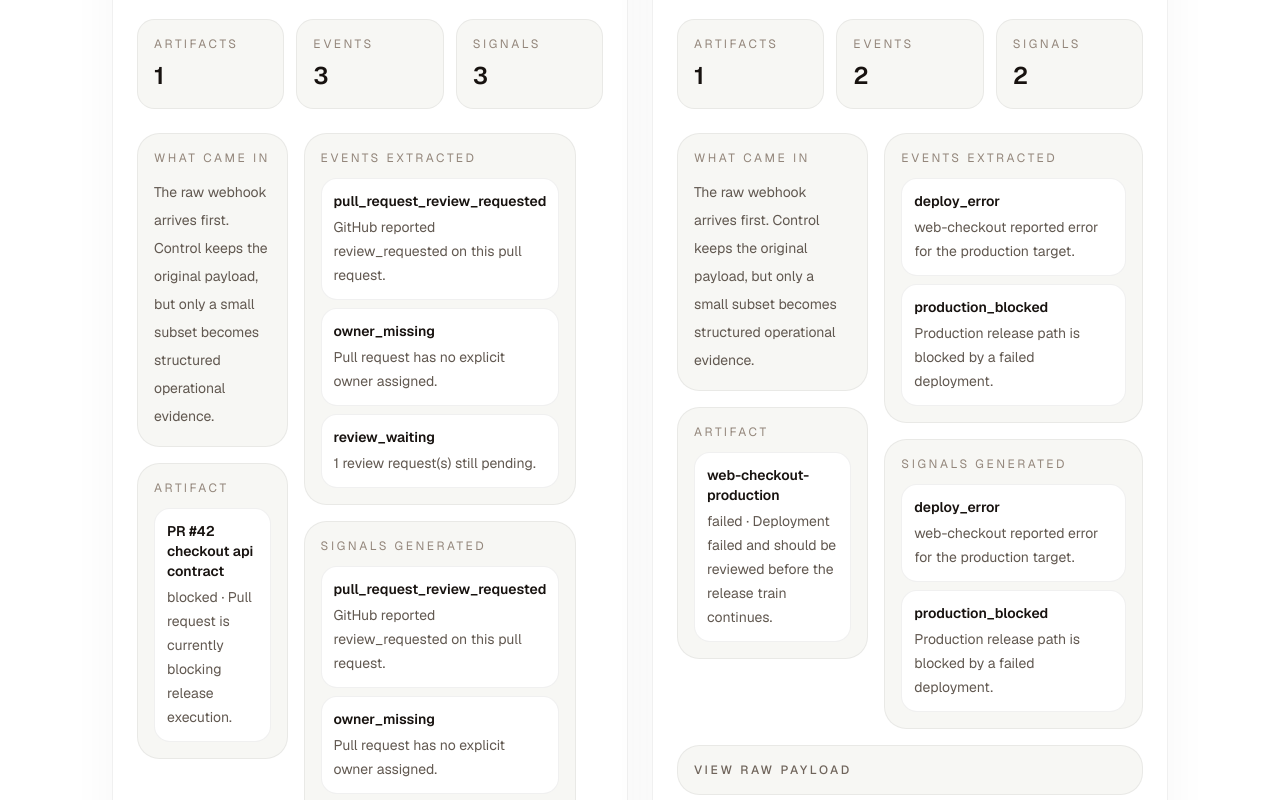
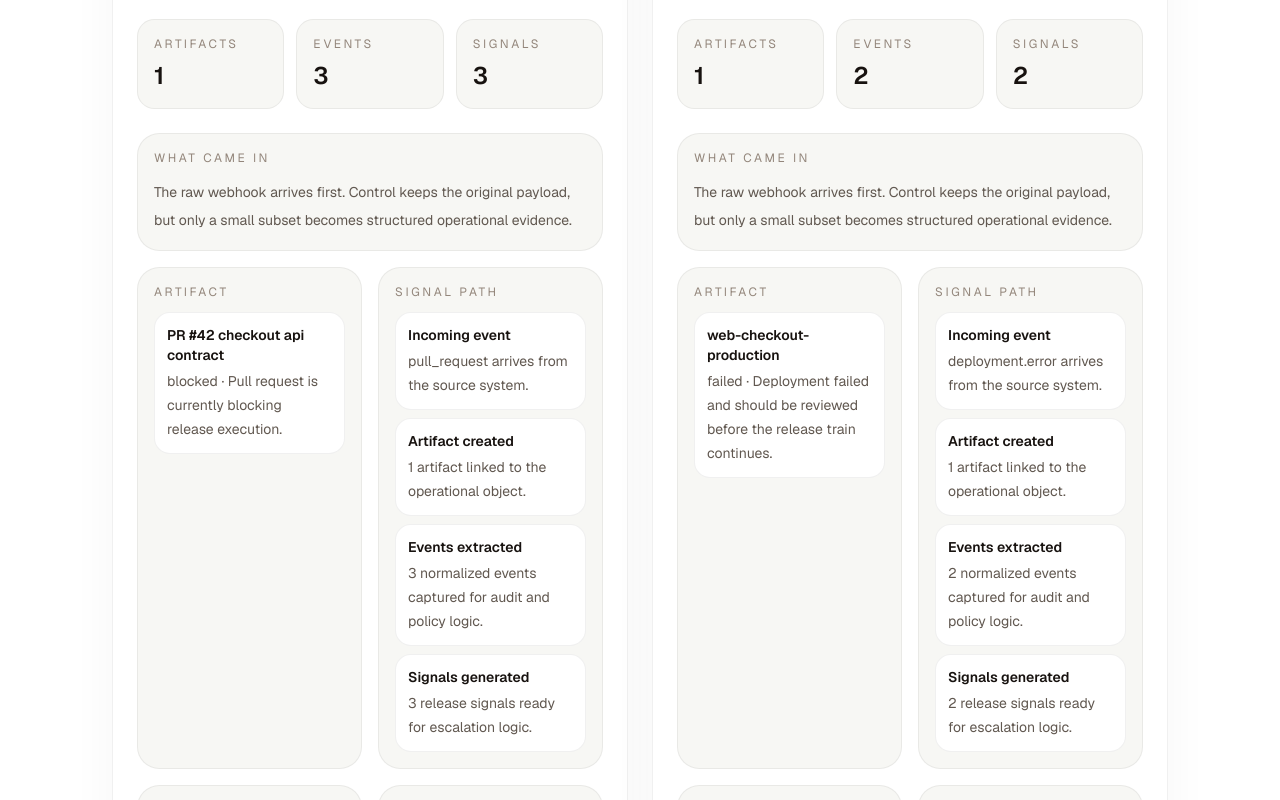
Before and after one commit to iveteamorim/novua-control, a Next.js app: page /ingestion-preview in a window 1280 px wide. Shown: the part 640-1440 px from the top of the page. Built offline with nearby package versions, Linux system fonts and the light colour scheme.

Commit message:
refactor: remove ingestion preview layout gaps

```diff
--- a/src/app/ingestion-preview/page.tsx
+++ b/src/app/ingestion-preview/page.tsx
@@ -132,9 +132,7 @@ function PreviewPanel({
         <CountCard label="Signals" value={String(preview.signals.length)} />
       </div>
 
-      <div className="mt-6 grid gap-4 lg:grid-cols-[0.85fr_1.15fr]">
-        <div className="space-y-4">
-          <div className="rounded-[1.4rem] border border-black/6 bg-[#f7f7f4] p-4">
+      <div className="mt-6 rounded-[1.4rem] border border-black/6 bg-[#f7f7f4] p-4">
         <p className="text-xs uppercase tracking-[0.22em] text-[#93867b]">
           What came in
         </p>
@@ -143,6 +141,8 @@ function PreviewPanel({
           but only a small subset becomes structured operational evidence.
         </p>
       </div>
+
+      <div className="mt-4 grid gap-4 xl:grid-cols-2">
         <OutputBlock
           title="Artifact"
           items={preview.artifacts.map((artifact) => ({
@@ -150,9 +150,12 @@ function PreviewPanel({
             detail: `${artifact.status} · ${artifact.summary}`,
           }))}
         />
-        </div>
-
-        <div className="space-y-4">
+        <SignalPathCard
+          eventType={eventType}
+          artifactCount={preview.artifacts.length}
+          eventCount={preview.events.length}
+          signalCount={preview.signals.length}
+        />
         <OutputBlock
           title="Events extracted"
           items={preview.events.map((event) => ({
@@ -167,7 +170,6 @@ function PreviewPanel({
             detail: signal.summary,
           }))}
         />
-        </div>
       </div>
 
       <details className="mt-4 rounded-[1.4rem] border border-black/6 bg-[#f7f7f4] p-4">
@@ -204,6 +206,53 @@ function OutputBlock({
   );
 }
 
+function SignalPathCard({
+  eventType,
+  artifactCount,
+  eventCount,
+  signalCount,
+}: {
+  eventType: string;
+  artifactCount: number;
+  eventCount: number;
+  signalCount: number;
+}) {
+  return (
+    <div className="rounded-[1.4rem] border border-black/6 bg-[#f7f7f4] p-4">
+      <p className="text-xs uppercase tracking-[0.22em] text-[#93867b]">
+        Signal path
+      </p>
+      <div className="mt-3 space-y-2">
+        <PathStep
+          title="Incoming event"
+          detail={`${eventType} arrives from the source system.`}
+        />
+        <PathStep
+          title="Artifact created"
+          detail={`${artifactCount} artifact${artifactCount === 1 ? "" : "s"} linked to the operational object.`}
+        />
+        <PathStep
+          title="Events extracted"
+          detail={`${eventCount} normalized event${eventCount === 1 ? "" : "s"} captured for audit and policy logic.`}
+        />
+        <PathStep
+          title="Signals generated"
+          detail={`${signalCount} release signal${signalCount === 1 ? "" : "s"} ready for escalation logic.`}
+        />
+      </div>
+    </div>
+  );
+}
+
+function PathStep({ title, detail }: { title: string; detail: string }) {
+  return (
+    <div className="rounded-[1rem] border border-black/6 bg-white p-3">
+      <p className="text-sm font-semibold text-[#17120f]">{title}</p>
+      <p className="mt-1 text-sm leading-6 text-[#615850]">{detail}</p>
+    </div>
+  );
+}
+
 function StatCard({ label, value }: { label: string; value: string }) {
   return (
     <div className="rounded-[1.1rem] border border-black/6 bg-white px-4 py-3">
```
Lines whose indentation alone changed are shown as unchanged.
